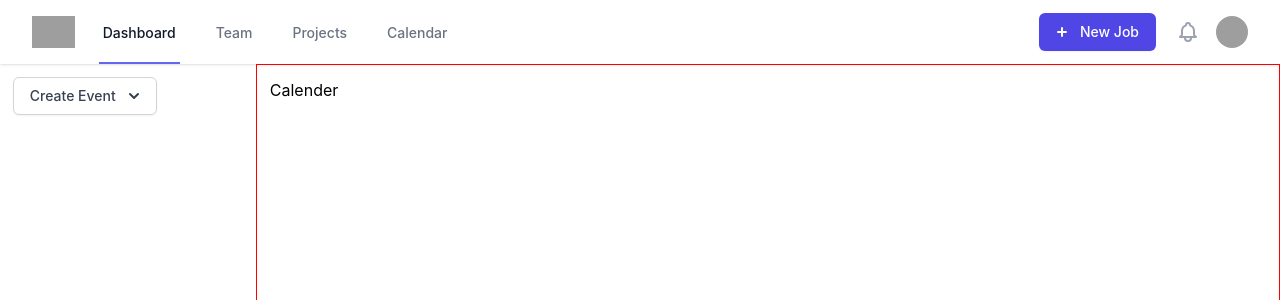
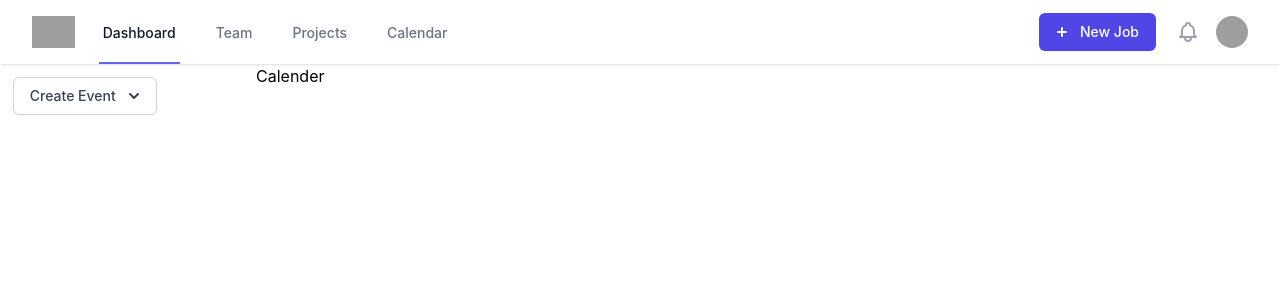
Before and after one commit to Team16-CodeNight/MonkHood-FE, a React (Create React App) app: page /user/scheduler in a window 1280 px wide. Shown: the top 300 px of the page. Built offline with nearby package versions, Linux system fonts and the light colour scheme; grey boxes are pictures that could not be loaded; the HTML template or start-up script is replaced by a standard one.

Commit message:
Update Package-Lock

```diff
--- a/public/index.html
+++ b/public/index.html
@@ -5,10 +5,7 @@
     <link rel="icon" href="%PUBLIC_URL%/monkhood-logo.png" />
     <meta name="viewport" content="width=device-width, initial-scale=1" />
     <meta name="theme-color" content="#000000" />
-    <meta
-      name="description"
-      content="Web site created using create-react-app"
-    />
+    <meta name="description" content="Web site created using create-react-app" />
     <link rel="apple-touch-icon" href="%PUBLIC_URL%/monkhood-logo.png" />
     <!--
       manifest.json provides metadata used when your web app is installed on a
@@ -23,7 +20,7 @@
       work correctly both with client-side routing and a non-root public URL.
       Learn how to configure a non-root public URL by running `npm run build`.
     -->
-    <title>React App</title>
+    <title>MonkHood - Your Professional Zen Style Planner</title>
   </head>
   <body>
     <noscript>You need to enable JavaScript to run this app.</noscript>
--- a/src/components/Scheduler/Calender/Calender.js
+++ b/src/components/Scheduler/Calender/Calender.js
@@ -2,7 +2,7 @@
 import styles from "./Calender.module.css";
 
 const Calender = () => {
-  return <div className={styles.container}>Calender</div>;
+  return <div>Calender</div>;
 };
 
 export default Calender;
```
Also changed, not shown: 1 other file (tests, documents, lock files or other folders).
